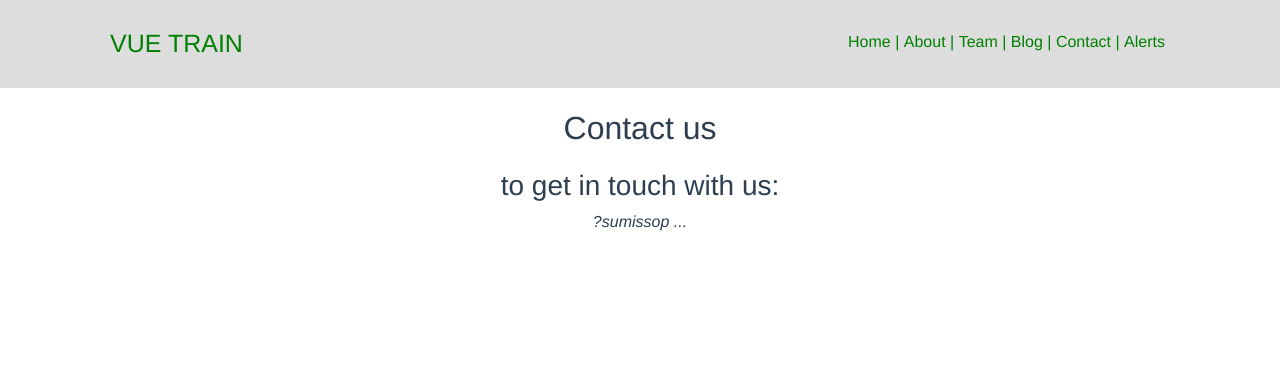
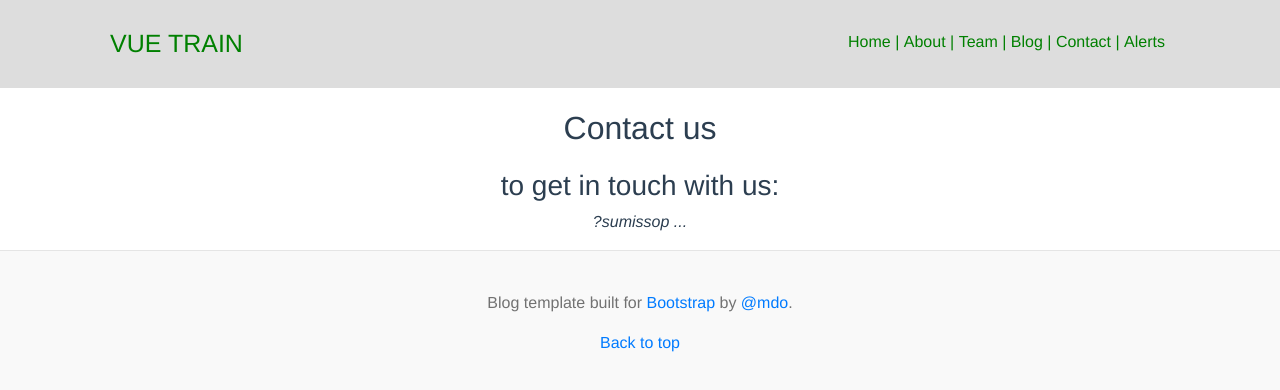
Before and after one commit to Si-HaMaDa/vue-train-cli, a Vue app: page /contact in a window 1280 px wide. Shown: the top 390 px of the page. Built offline with nearby package versions, Linux system fonts and the light colour scheme.

Commit message:
Add Footer

```diff
--- a/src/App.vue
+++ b/src/App.vue
@@ -2,15 +2,18 @@
   <div id="app">
     <MyHeader />
     <router-view />
+    <my-footer />
   </div>
 </template>
 <script>
 import MyHeader from "@/components/MyHeader";
+import MyFooter from "./components/MyFooter.vue";
 
 export default {
   name: "App",
   components: {
     MyHeader,
+    MyFooter,
   },
 };
 </script>
--- /dev/null
+++ b/src/components/MyFooter.vue
@@ -0,0 +1,21 @@
+<template>
+  <footer class="blog-footer">
+    <p>
+      Blog template built for
+      <a href="https://getbootstrap.com/">Bootstrap</a> by <a href="#">@mdo</a>.
+    </p>
+    <p>
+      <a href="#">Back to top</a>
+    </p>
+  </footer>
+</template>
+
+<style>
+.blog-footer {
+  padding: 2.5rem 0;
+  color: #727272;
+  text-align: center;
+  background-color: #f9f9f9;
+  border-top: 0.05rem solid #e5e5e5;
+}
+</style>
```
